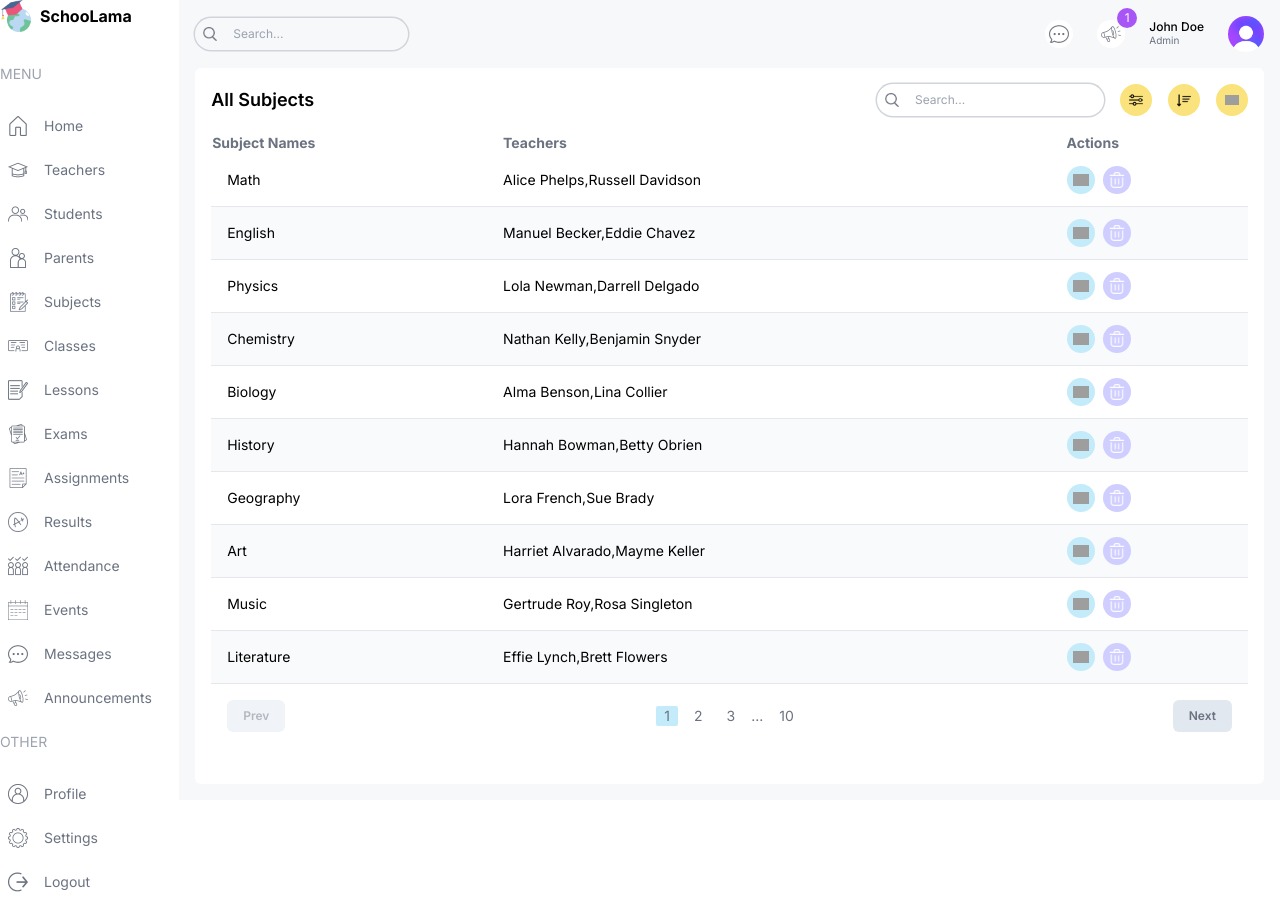
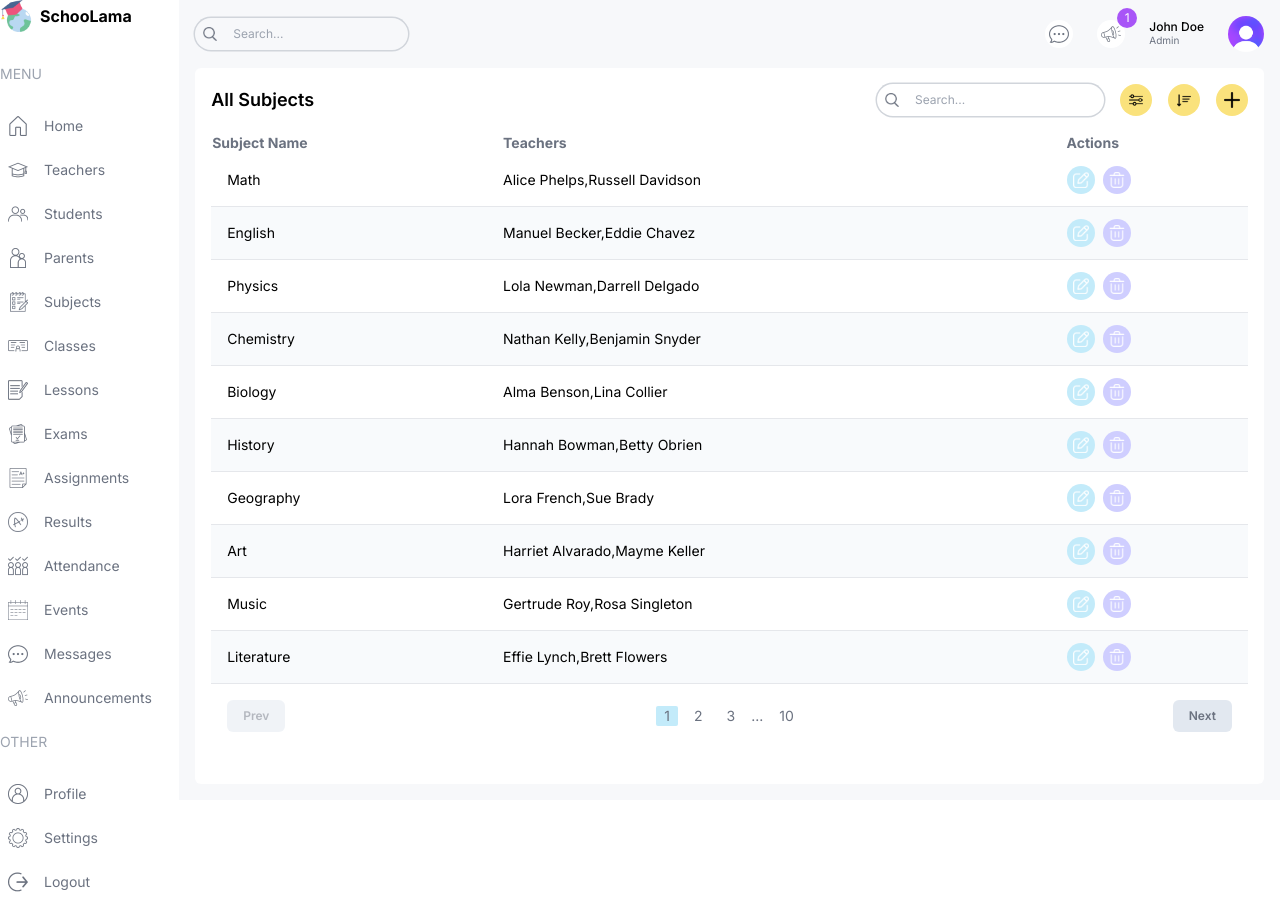
Before and after one commit to ltlongg/KTPM-N10, a Next.js app: page /list/subjects in a window 1280 px wide. Built offline with nearby package versions, Linux system fonts and the light colour scheme; grey boxes are pictures that could not be loaded.

Commit message:
Update subjects

```diff
--- a/src/app/(dashboard)/list/subjects/page.tsx
+++ b/src/app/(dashboard)/list/subjects/page.tsx
@@ -1,25 +1,25 @@
+import FormModal from "@/components/FormModal";
 import Pagination from "@/components/Pagination";
 import Table from "@/components/Table";
 import TableSearch from "@/components/TableSearch";
-import { subjectsData, role } from "@/lib/data";
+import { role, subjectsData } from "@/lib/data";
 import Image from "next/image";
-import Link from "next/link";
 
 type Subject = {
-  id: number,
-  name: string,
-  teachers: string[],
+  id: number;
+  name: string;
+  teachers: string[];
 };
 
 const columns = [
   {
-    header: "Subject Names",
+    header: "Subject Name",
     accessor: "name",
   },
   {
     header: "Teachers",
     accessor: "teachers",
-    className: "hidden lg:table-cell",
+    className: "hidden md:table-cell",
   },
   {
     header: "Actions",
@@ -27,7 +27,7 @@
   },
 ];
 
-const StudentListPage = () => {
+const SubjectListPage = () => {
   const renderRow = (item: Subject) => (
     <tr
       key={item.id}
@@ -37,16 +37,11 @@
       <td className="hidden md:table-cell">{item.teachers.join(",")}</td>
       <td>
         <div className="flex items-center gap-2">
-          <Link href={`/list/teachers/${item.id}`}>
-            <button className="w-7 h-7 flex items-center justify-center rounded-full bg-lamaSky">
-              <Image src="/edit.png" alt="" width={16} height={16} />
-            </button>
-          </Link>
           {role === "admin" && (
-            <button className="w-7 h-7 flex items-center justify-center rounded-full bg-lamaPurple">
-              <Image src="/delete.png" alt="" width={16} height={16} />
-            </button>
-            // <FormModal table="student" type="delete" id={item.id}/>
+            <>
+              <FormModal table="subject" type="update" data={item} />
+              <FormModal table="subject" type="delete" id={item.id} />
+            </>
           )}
         </div>
       </td>
@@ -67,12 +62,7 @@
             <button className="w-8 h-8 flex items-center justify-center rounded-full bg-lamaYellow">
               <Image src="/sort.png" alt="" width={14} height={14} />
             </button>
-            {role === "admin" && (
-              <button className="w-8 h-8 flex items-center justify-center rounded-full bg-lamaYellow">
-                <Image src="/plus.png" alt="" width={14} height={14} />
-              </button>
-            //   <FormModal table="student" type="create"/>
-            )}
+            {role === "admin" && <FormModal table="teacher" type="create" />}
           </div>
         </div>
       </div>
@@ -84,4 +74,4 @@
   );
 };
 
-export default StudentListPage;
+export default SubjectListPage;
```
